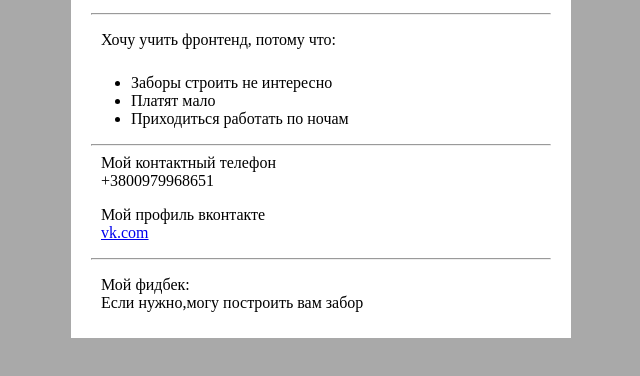
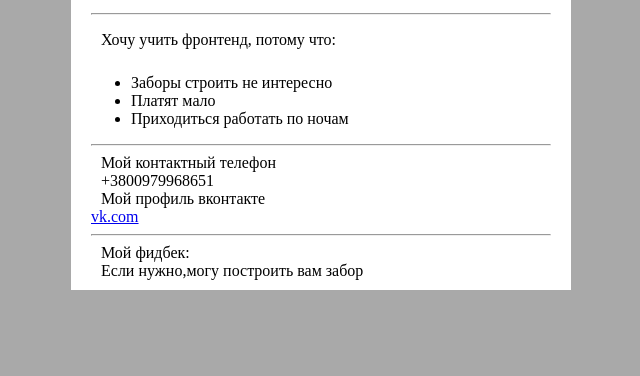
Before and after one commit to RuslanKolesnichenko/test, a plain HTML site: page index.html in a window 1280 px wide. Shown: the part 284-660 px from the top of the page, without its empty margins (319-959 px from the left). Drawn offline with Linux system fonts and the light colour scheme.

Commit message:
replace tag p na div

```diff
--- a/index.html
+++ b/index.html
@@ -28,9 +28,10 @@
     <div class="box p">Мой контактный телефон </div>
     <div class="p">+3800979968651</div>
 
-    <p class="p">Мой профиль вконтакте <br><a href="https://vk.com/id106829297">vk.com</a></p>
+    <div class="p">Мой профиль вконтакте </div>
+    <div><a href="https://vk.com/id106829297">vk.com</a></div>
     <hr>
-    <p class="p">Мой фидбек:<br>Если нужно,могу построить вам забор</p>
+    <div class="p">Мой фидбек:<br>Если нужно,могу построить вам забор</div>
 
   </div>
 
```
